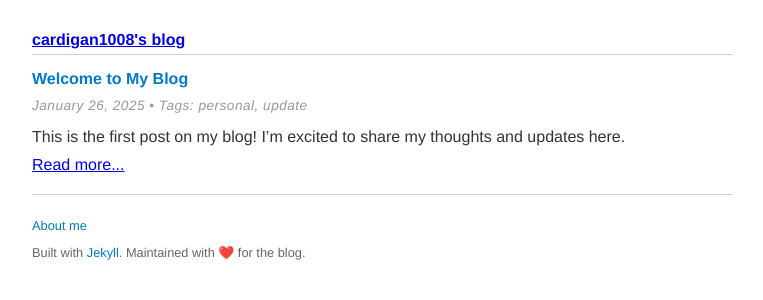
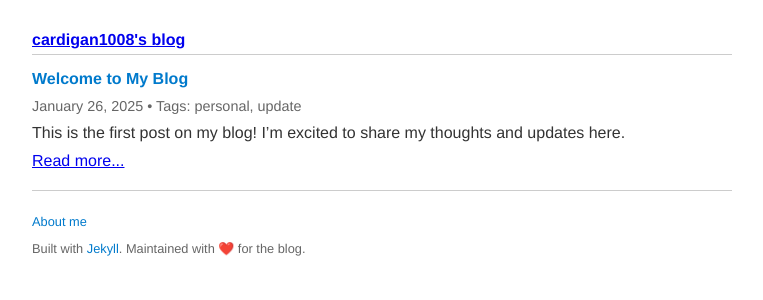
Before and after one commit to cardigan1008/cardigan1008.github.io, a Jekyll site: the page built from blog.md, in a window 1280 px wide. Shown: the top 300 px of the page, without its empty margins (258-1021 px from the left). Built offline with Jekyll 4.4.1, drawn with Linux system fonts in a browser that asks for light colours.

Commit message:
feat: new desc

```diff
--- a/assets/css/blog.css
+++ b/assets/css/blog.css
@@ -46,11 +46,9 @@ header h1 {
 }
 
 .blog-posts .post .post-meta {
-    font-size: 0.85rem;
-    color: #999;
-    font-style: italic;
-    margin-bottom: 15px;
-    letter-spacing: 0.5px;
+    font-size: 0.9rem;
+    color: #666;
+    margin-bottom: 10px;
 }
 
 .blog-posts .post p {
```
